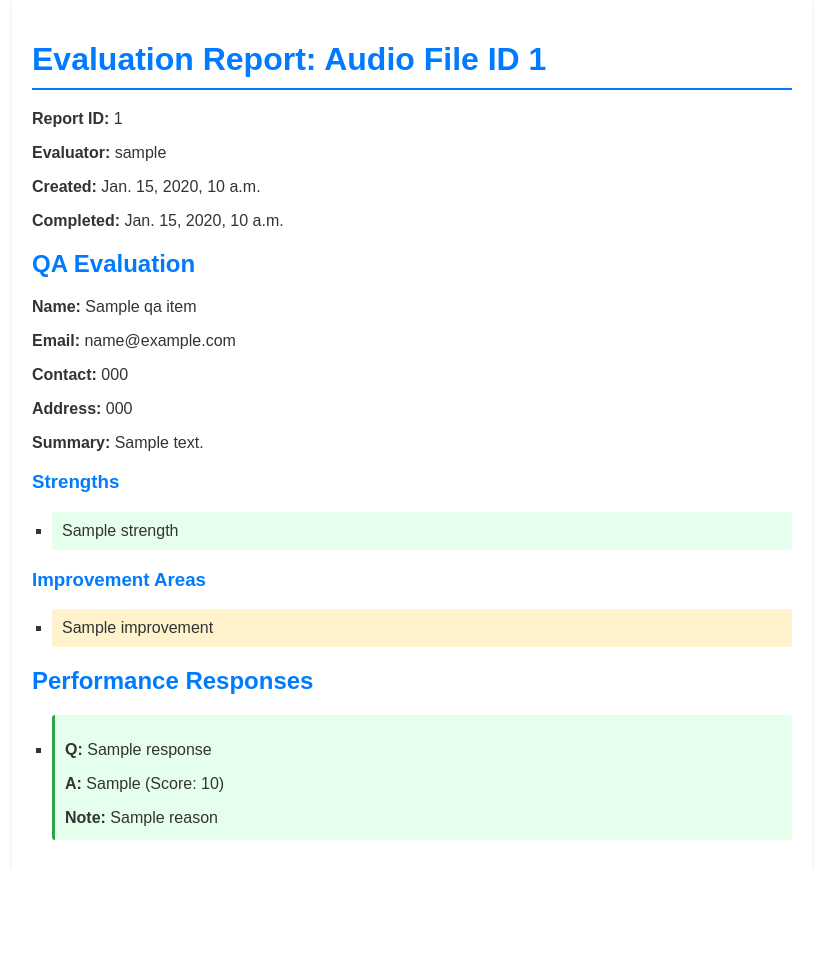
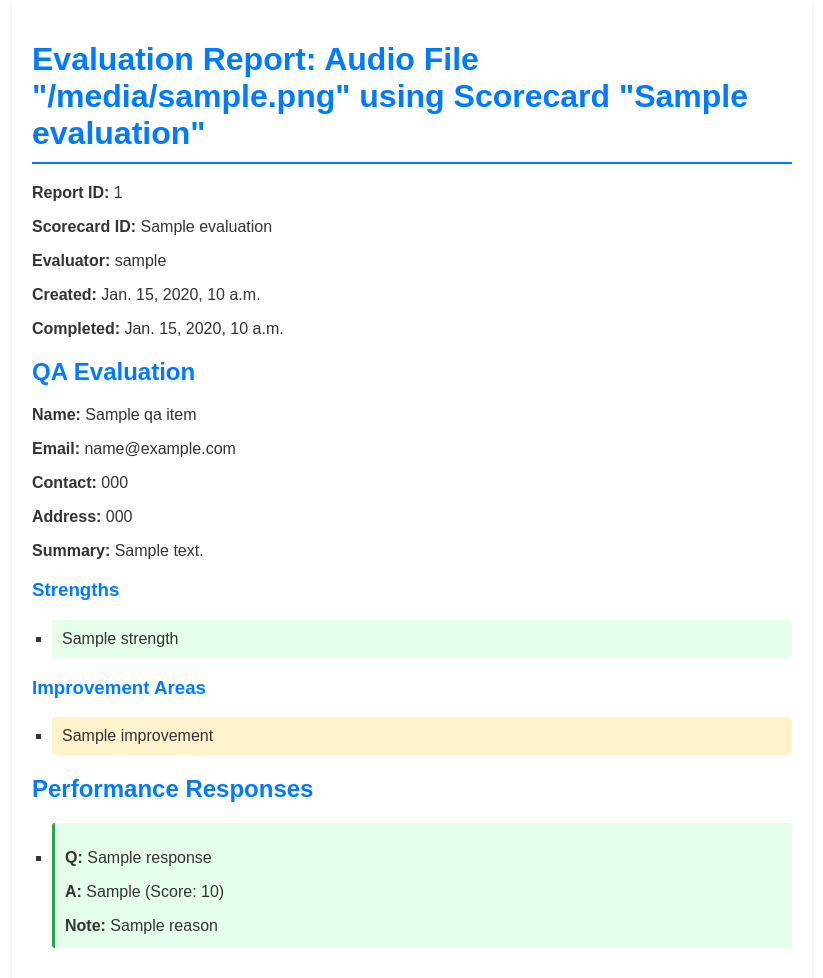
Before and after one commit to Lord-Haji/QAGPT-Server-Django, a Django app: template api/templates/api/audio_file_report.html in a window 1280 px wide. Shown: the whole page, without its empty margins (228-1051 px from the left). Before the commit the page ends 840 px from the top, so only its background shows below. Run offline with Django 4.2, Linux system fonts and the light colour scheme; the template is opened without the code that fills it: most values are stand-ins (such as "Sample title", 1, 10 or a date in 2020); data that the repository does not hold is empty; parts of the project's set-up code (start-up, migrations or seed data) failed here and were passed over.

Commit message:
Display Audio File name instead of AudioFile ID

```diff
--- a/api/templates/api/audio_file_report.html
+++ b/api/templates/api/audio_file_report.html
@@ -71,8 +71,13 @@
 </head>
 <body>
     <div class="container">
-        <h1>Evaluation Report: Audio File ID {{ audio_file_report.audio_file_id }}</h1>
+        {% for audio_file in evaluation.audio_files.all %}
+            {% if audio_file.id == audio_file_report.audio_file_id %}
+                <h1>Evaluation Report: Audio File "{{ audio_file }}" using Scorecard "{{ evaluation.scorecard_title }}"</h1>
+            {% endif %}
+        {% endfor %}
         <p><strong>Report ID:</strong> {{ evaluation.id }}</p>
+        <p><strong>Scorecard ID:</strong> {{evaluation.scorecard_title}} </p>
         <p><strong>Evaluator:</strong> {{ evaluation.user.username }}</p>
         <p><strong>Created:</strong> {{ evaluation.created_at }}</p>
         <p><strong>Completed:</strong> {{ evaluation.completed_at }}</p>
```
